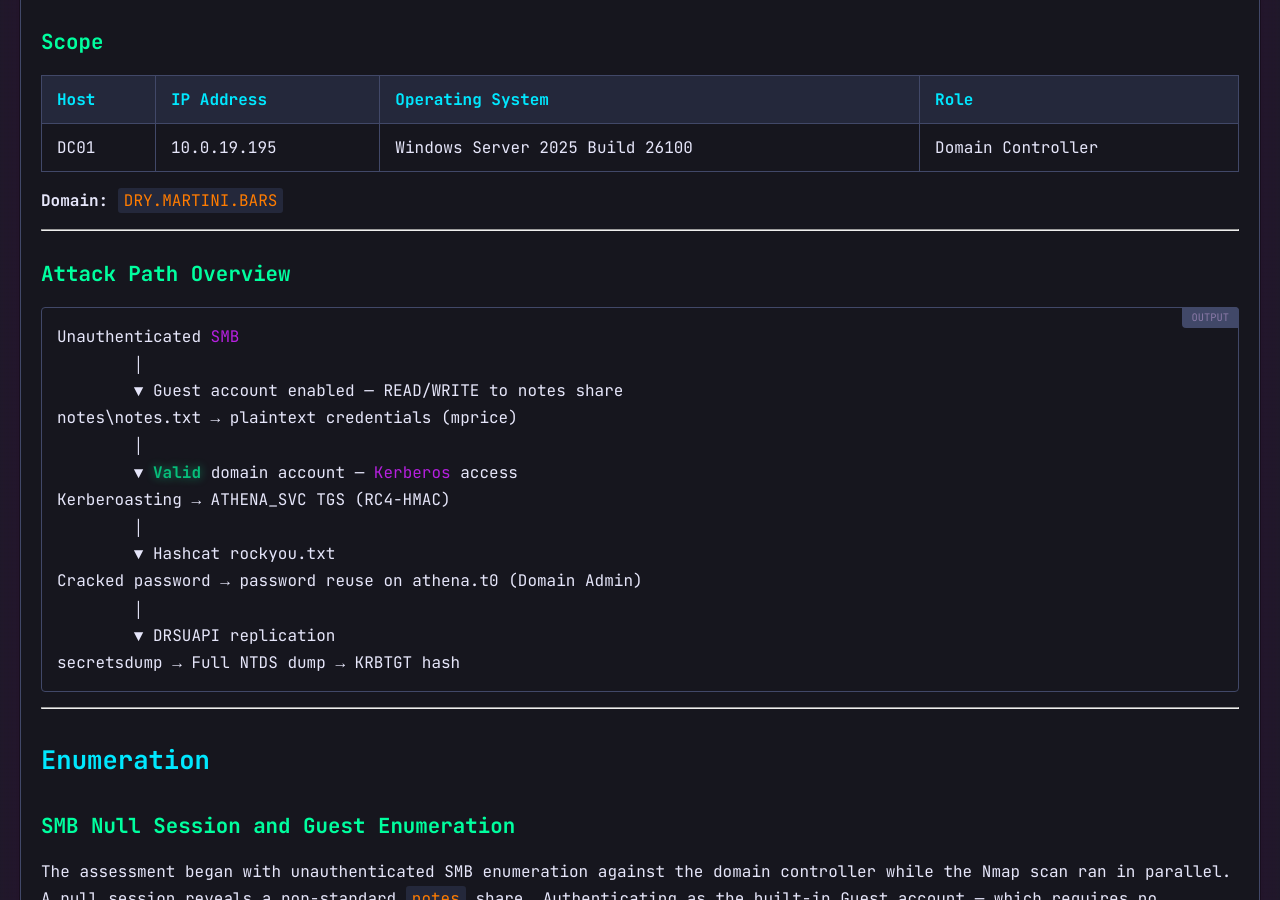
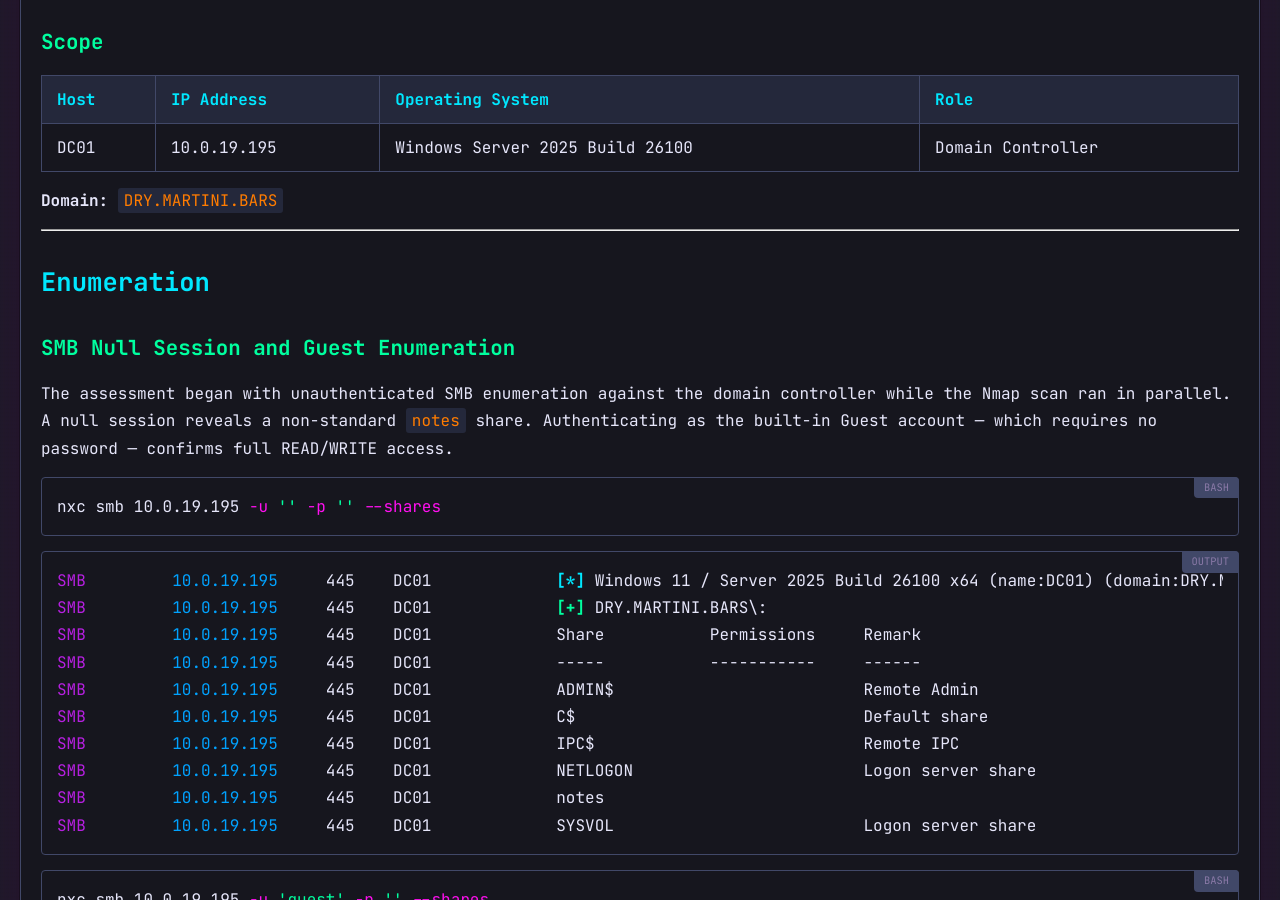
Before and after one commit to p3ta00/p3ta00.github.io, a Jekyll site: the page built from _ctf/hacksmarter-martiniad.md, in a window 1280 px wide and 900 px high, scrolled down 1390 px. Built offline with Jekyll 4.4.1, drawn with Linux system fonts in a browser that asks for light colours.

Commit message:
Remove attack path overview section

````diff
--- a/_ctf/hacksmarter-martiniad.md
+++ b/_ctf/hacksmarter-martiniad.md
@@ -38,26 +38,6 @@ Martini Bars is a corporate branch office of an adult beverage company that rece
 | DC01 | 10.0.19.195 | Windows Server 2025 Build 26100 | Domain Controller |
 
 **Domain:** `DRY.MARTINI.BARS`
-
----
-
-## Attack Path Overview
-
-```
-Unauthenticated SMB
-        │
-        ▼ Guest account enabled — READ/WRITE to notes share
-notes\notes.txt → plaintext credentials (mprice)
-        │
-        ▼ Valid domain account — Kerberos access
-Kerberoasting → ATHENA_SVC TGS (RC4-HMAC)
-        │
-        ▼ Hashcat rockyou.txt
-Cracked password → password reuse on athena.t0 (Domain Admin)
-        │
-        ▼ DRSUAPI replication
-secretsdump → Full NTDS dump → KRBTGT hash
-```
 
 ---
 
````
